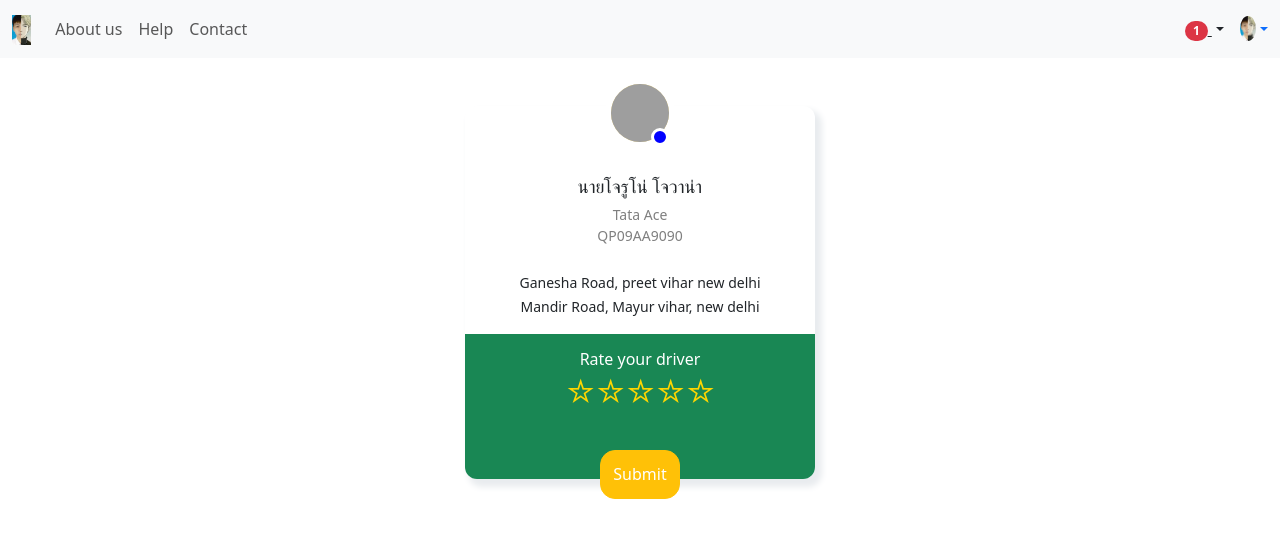
After one commit to Achitapol888/Studio3, a Django app: page /review/ in a window 1280 px wide. The commit adds this page. Shown: the top 538 px of the page. Run offline with Django 5.2, Linux system fonts and the light colour scheme; grey boxes are pictures that could not be loaded.

Commit message:
All page done (I think)

```diff
--- /dev/null
+++ b/web/mysite/myapp/static/css/review.css
@@ -0,0 +1,124 @@
+.card{
+
+	width: 350px;
+	border: none;
+	box-shadow: 5px 6px 6px 2px #e9ecef;
+	border-radius: 12px;
+}
+
+.circle-image img{
+
+	border: 6px solid #fff;
+    border-radius: 100%;
+    padding: 0px;
+    top: -28px;
+    position: relative;
+    width: 70px;
+    height: 70px;
+    border-radius: 100%;
+    z-index: 1;
+    background: #e7d184;
+    cursor: pointer;
+
+}
+
+
+.dot {
+      height: 18px;
+    width: 18px;
+    background-color: blue;
+    border-radius: 50%;
+    display: inline-block;
+    position: relative;
+    border: 3px solid #fff;
+    top: -48px;
+    left: 186px;
+    z-index: 1000;
+}
+
+.name{
+	margin-top: -21px;
+	font-size: 18px;
+}
+
+
+.fw-500{
+	font-weight: 500 !important;
+}
+
+
+.start{
+
+	color: green;
+}
+
+.stop{
+	color: red;
+}
+
+
+.rate{
+
+	border-bottom-right-radius: 12px;
+	border-bottom-left-radius: 12px;
+
+}
+
+
+
+.rating {
+    display: flex;
+    flex-direction: row-reverse;
+    justify-content: center
+}
+
+.rating>input {
+    display: none
+}
+
+.rating>label {
+    position: relative;
+    width: 1em;
+    font-size: 30px;
+    font-weight: 300;
+    color: #FFD600;
+    cursor: pointer
+}
+
+.rating>label::before {
+    content: "\2605";
+    position: absolute;
+    opacity: 0
+}
+
+.rating>label:hover:before,
+.rating>label:hover~label:before {
+    opacity: 1 !important
+}
+
+.rating>input:checked~label:before {
+    opacity: 1
+}
+
+.rating:hover>input:checked~label:before {
+    opacity: 0.4
+}
+
+
+.buttons{
+	top: 36px;
+    position: relative;
+}
+
+
+.rating-submit{
+	border-radius: 15px;
+	color: #fff;
+	    height: 49px;
+}
+
+
+.rating-submit:hover{
+
+	color: #fff;
+}
--- a/web/mysite/myapp/templates/myweb/login.html
+++ b/web/mysite/myapp/templates/myweb/login.html
@@ -7,7 +7,7 @@ Login
 {% endblock %}
 
 {% block background_style %}
-background-image: url('https://mdbcdn.b-cdn.net/img/Photos/new-templates/search-box/img4.webp');
+background-image: linear-gradient(0deg, rgba(0, 0, 0, 0.6), rgba(0, 0, 0, 0.6)), url('https://www.goodmove-th.com/images/editor/Blog/blog_6_1.jpeg');
 background-size: cover;
 background-repeat: no-repeat;
 {% endblock %}
--- /dev/null
+++ b/web/mysite/myapp/templates/myweb/review.html
@@ -0,0 +1,55 @@
+{% extends 'myweb/base2.html' %}
+
+{% load static %}
+
+{% block title %}
+รีวิว
+{% endblock %}
+
+{% block background_style %}
+
+{% endblock %}
+
+{% block styles %}
+
+<link rel="stylesheet" href="{% static 'css/review.css' %}">
+
+{% endblock %}
+
+{% block content %}
+
+<div class="container d-flex justify-content-center mt-5">
+
+    <div class="card text-center mb-5">
+
+        <div class="circle-image">
+            <img src="{% static 'images/user1' %}" width="50">
+        </div>
+        <span class="dot"></span>
+        <span class="name mb-1 fw-500">นายโจรูโน่ โจวาน่า</span>
+        <small class="text-black-50">Tata Ace</small>
+        <small class="text-black-50 font-weight-bold">QP09AA9090</small>
+
+        <div class="location mt-4">
+            <span class="d-block"><i class="fa fa-map-marker start"></i> <small class="text-truncate ml-2">Ganesha Road, preet vihar new delhi</small> </span>
+            <span><i class="fa fa-map-marker stop mt-2"></i> <small class="text-truncate ml-2">Mandir Road, Mayur vihar, new delhi</small> </span>
+        </div>
+
+        <div class="rate bg-success py-3 text-white mt-3">
+            <h6 class="mb-0">Rate your driver</h6>
+            <div class="rating">
+                <input type="radio" name="rating" value="5" id="5"><label for="5">☆</label>
+                <input type="radio" name="rating" value="4" id="4"><label for="4">☆</label>
+                <input type="radio" name="rating" value="3" id="3"><label for="3">☆</label>
+                <input type="radio" name="rating" value="2" id="2"><label for="2">☆</label>
+                 <input type="radio" name="rating" value="1" id="1"><label for="1">☆</label>
+            </div>
+            <div class="buttons px-4 mt-0">
+                <button class="btn btn-warning btn-block rating-submit">Submit</button>
+            </div>
+        </div>
+
+    </div>
+</div>
+
+{% endblock %}
--- a/web/mysite/myapp/views.py
+++ b/web/mysite/myapp/views.py
@@ -1,6 +1,5 @@
 from django.shortcuts import render
 from django.shortcuts import HttpResponse
-from django.utils import translation
 from django.shortcuts import redirect
 
 def placeholder_view(request):
@@ -33,9 +32,11 @@ def reciver(reqest):
 def giver(reqest):
     return render(reqest, "myweb/giver.html")
 
-def set_language(request):
-    language = request.GET.get('language', None)
-    if language:
-        translation.activate(language)
-        request.session['django_language'] = language
-    return redirect(request.META.get('HTTP_REFERER', '/'))
+def review(request):
+    return render(request, "myweb/review.html")
+
+def result(request):
+    return render(request, "myweb/result.html")
+
+def verify(request):
+    return render(request, "myweb/verify.html")
--- a/web/mysite/mysite/urls.py
+++ b/web/mysite/mysite/urls.py
@@ -32,4 +32,8 @@ urlpatterns = [
     path('reciver/', views.reciver, name='reciver'),
     path('giver/', views.giver, name='giver'),
     path('profile/', views.profile, name= 'profile'),
+    path('review/', views.review, name= 'review'),
+    path('result/', views.result, name= 'result'),
+    path('verify/', views.verify, name= 'verify'),
+
 ]
```
Also changed, not shown: web/mysite/myapp/static/css/home.css (deleted, +0 -21 lines), web/mysite/myapp/static/css/new_home.css (added, +24 -0 lines), web/mysite/myapp/templates/myweb/base.html (+1 -8 lines), web/mysite/myapp/templates/myweb/home.html (+43 -13 lines), web/mysite/myapp/templates/myweb/reciver.html (+1 -9 lines), web/mysite/myapp/templates/myweb/register.html (+4 -3 lines), web/mysite/myapp/templates/myweb/result.html (added, +123 -0 lines), web/mysite/myapp/templates/myweb/verify.html (added, +45 -0 lines), web/mysite/myapp/static/images/fan.png (added), web/mysite/myapp/static/images/logo.png (added), web/mysite/myapp/static/images/logoDormexchange-01.png (deleted), web/mysite/myapp/static/images/user2.png (added), web/mysite/myapp/static/images/ีuser1.png (added).
